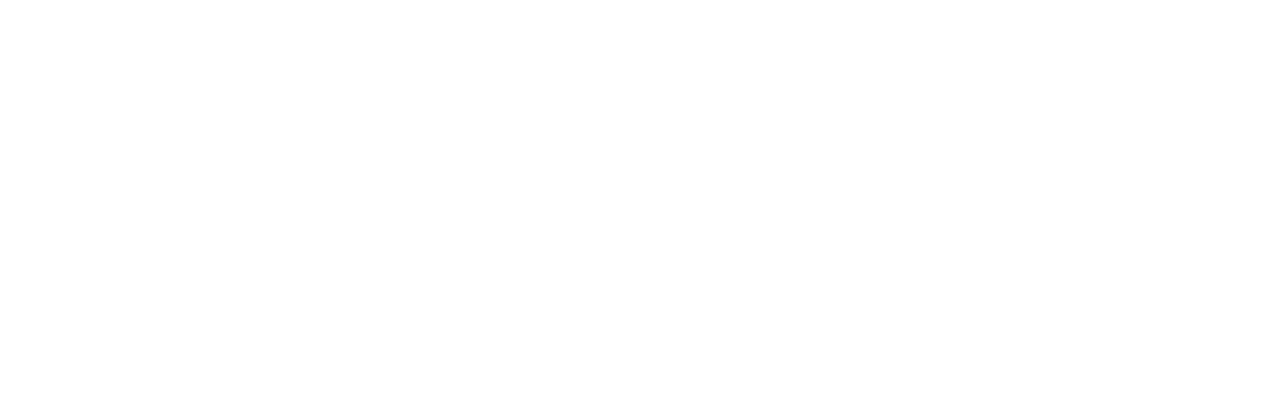
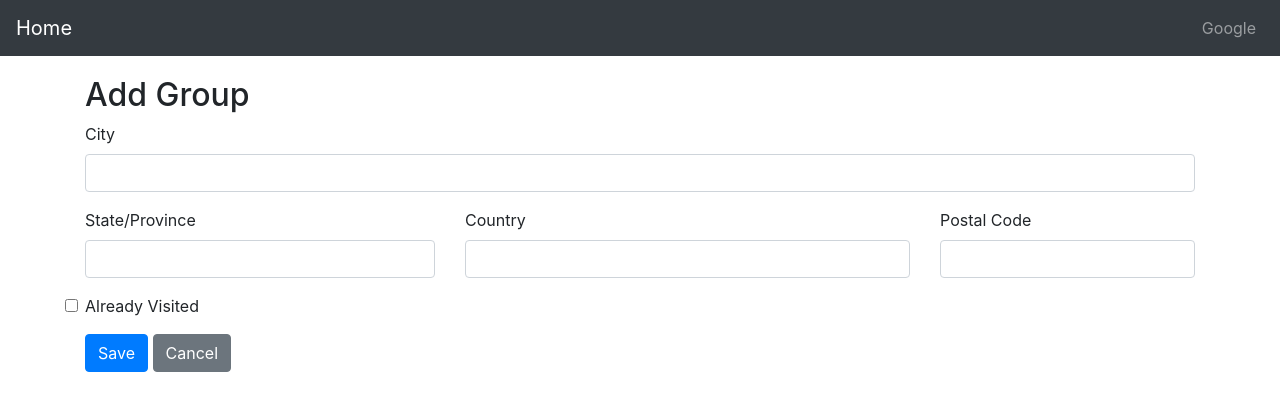
Before and after one commit to NeuronalN/183, a React (Create React App) app in the folder app/: page /groups/1 in a window 1280 px wide. Shown: the top 410 px of the page. Built offline with nearby package versions, Linux system fonts and the light colour scheme; no server answers.

Commit message:
GroupEdit App routing change

```diff
--- a/app/src/App.js
+++ b/app/src/App.js
@@ -3,6 +3,7 @@
 import Home from './home/Home';
 import {BrowserRouter as Router, Route, Switch} from 'react-router-dom';
 import GroupList from './groupList/GroupList';
+import GroupEdit from './groupEdit/GroupEdit';
 
 class App extends Component {
     render() {
@@ -11,6 +12,8 @@
                 <Switch>
                     <Route path='/' exact={true} component={Home}/>
                     <Route path='/groups' exact={true} component={GroupList}/>
+                    <Route path='/groups/:id' component={GroupEdit}/>
+
                 </Switch>
             </Router>
         )
--- /dev/null
+++ b/app/src/groupEdit/GroupEdit.js
@@ -0,0 +1,103 @@
+import React, {Component} from 'react';
+import {Link, withRouter} from 'react-router-dom';
+import {Button, Container, Form, FormGroup, Input, Label} from 'reactstrap';
+import Navbar from '../navbar/Navbar';
+
+class GroupEdit extends Component {
+
+    emptyItem = {
+        city: '',
+        stateOrProvince: '',
+        country: '',
+        postalCode: '',
+        alreadyVisited: ''
+    };
+
+    constructor(props) {
+        super(props);
+        this.state = {
+            item: this.emptyItem
+        };
+        this.handleChange = this.handleChange.bind(this);
+        this.handleSubmit = this.handleSubmit.bind(this);
+    }
+
+    async componentDidMount() {
+        if (this.props.match.params.id !== 'new') {
+            const group = await (await fetch(`/api/group/${this.props.match.params.id}`)).json();
+            this.setState({item: group});
+        }
+    }
+
+    handleChange(event) {
+        const target = event.target;
+        const value = target.value;
+        const name = target.name;
+        let item = {...this.state.item};
+        item[name] = value;
+        this.setState({item});
+    }
+
+    async handleSubmit(event) {
+        event.preventDefault();
+        const {item} = this.state;
+
+        await fetch('/api/group', {
+            method: (item.id) ? 'PUT' : 'POST',
+            headers: {
+                'Accept': 'application/json',
+                'Content-Type': 'application/json'
+            },
+            body: JSON.stringify(item),
+        });
+        this.props.history.push('/groups');
+    }
+
+    render() {
+        const {item} = this.state;
+        const title = <h2>{item.id ? 'Edit Group' : 'Add Group'}</h2>;
+
+        return <div>
+            <Navbar/>
+            <Container>
+                {title}
+                <Form onSubmit={this.handleSubmit}>
+                    <FormGroup>
+                        <Label for="city">City</Label>
+                        <Input type="text" name="city" id="city" value={item.city || ''}
+                               onChange={this.handleChange} autoComplete="address-level1"/>
+                    </FormGroup>
+                    <div className="row">
+                        <FormGroup className="col-md-4 mb-3">
+                            <Label for="stateOrProvince">State/Province</Label>
+                            <Input type="text" name="stateOrProvince" id="stateOrProvince"
+                                   value={item.stateOrProvince || ''}
+                                   onChange={this.handleChange} autoComplete="address-level1"/>
+                        </FormGroup>
+                        <FormGroup className="col-md-5 mb-3">
+                            <Label for="country">Country</Label>
+                            <Input type="text" name="country" id="country" value={item.country || ''}
+                                   onChange={this.handleChange} autoComplete="address-level1"/>
+                        </FormGroup>
+                        <FormGroup className="col-md-3 mb-3">
+                            <Label for="country">Postal Code</Label>
+                            <Input type="text" name="postalCode" id="postalCode" value={item.postalCode || ''}
+                                   onChange={this.handleChange} autoComplete="address-level1"/>
+                        </FormGroup>
+                        <FormGroup className="col-md-3 mb-3">
+                            <Input type="checkbox" className="form-check-input" id="checkbox"
+                                   value={item.alreadyVisited}/>
+                            <Label className="form-check-label" htmlFor="checkbox">Already Visited</Label>
+                        </FormGroup>
+                    </div>
+                    <FormGroup>
+                        <Button color="primary" type="submit">Save</Button>{' '}
+                        <Button color="secondary" tag={Link} to="/groups">Cancel</Button>
+                    </FormGroup>
+                </Form>
+            </Container>
+        </div>
+    }
+}
+
+export default withRouter(GroupEdit);
```
Also changed, not shown: 1 other file (tests, documents, lock files or other folders).
